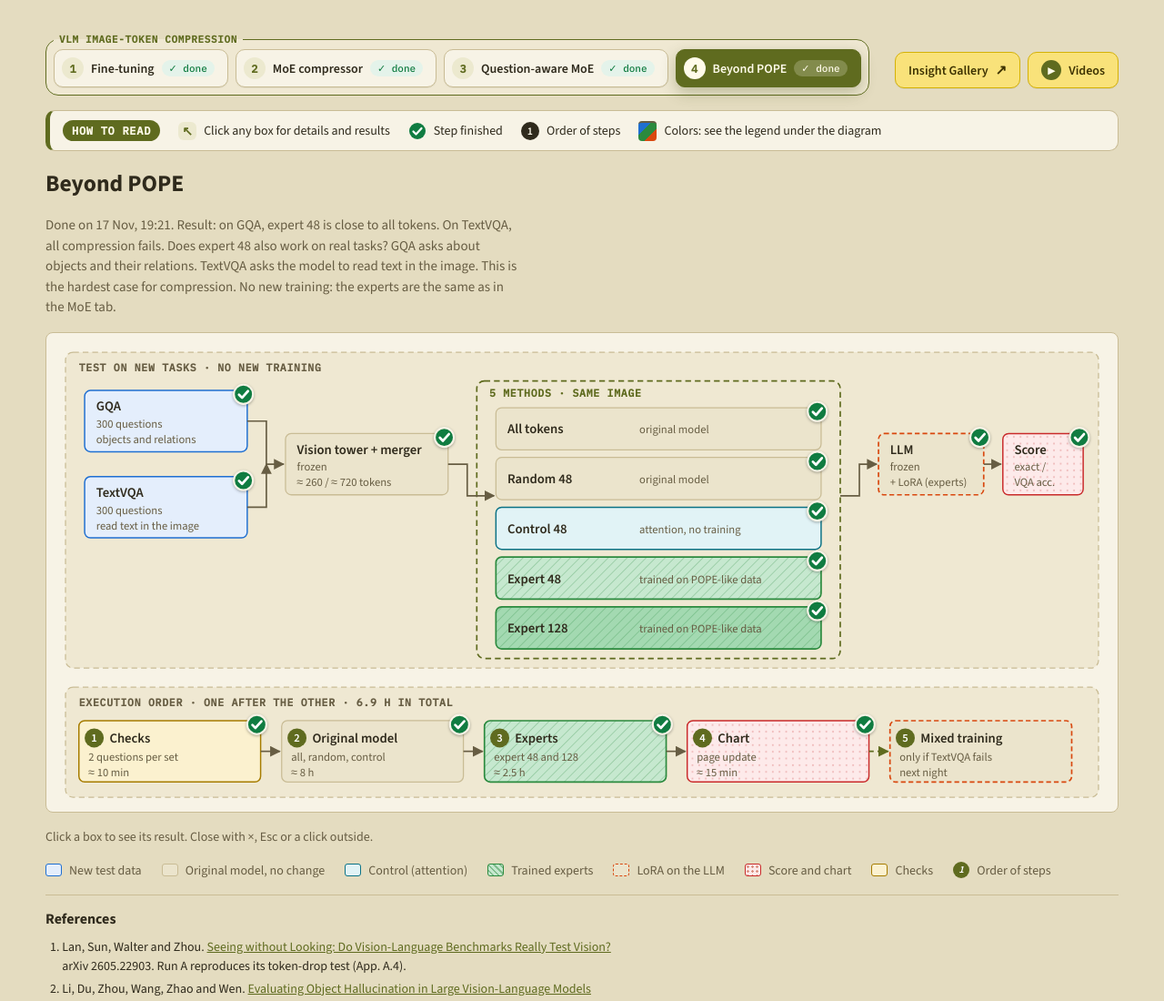
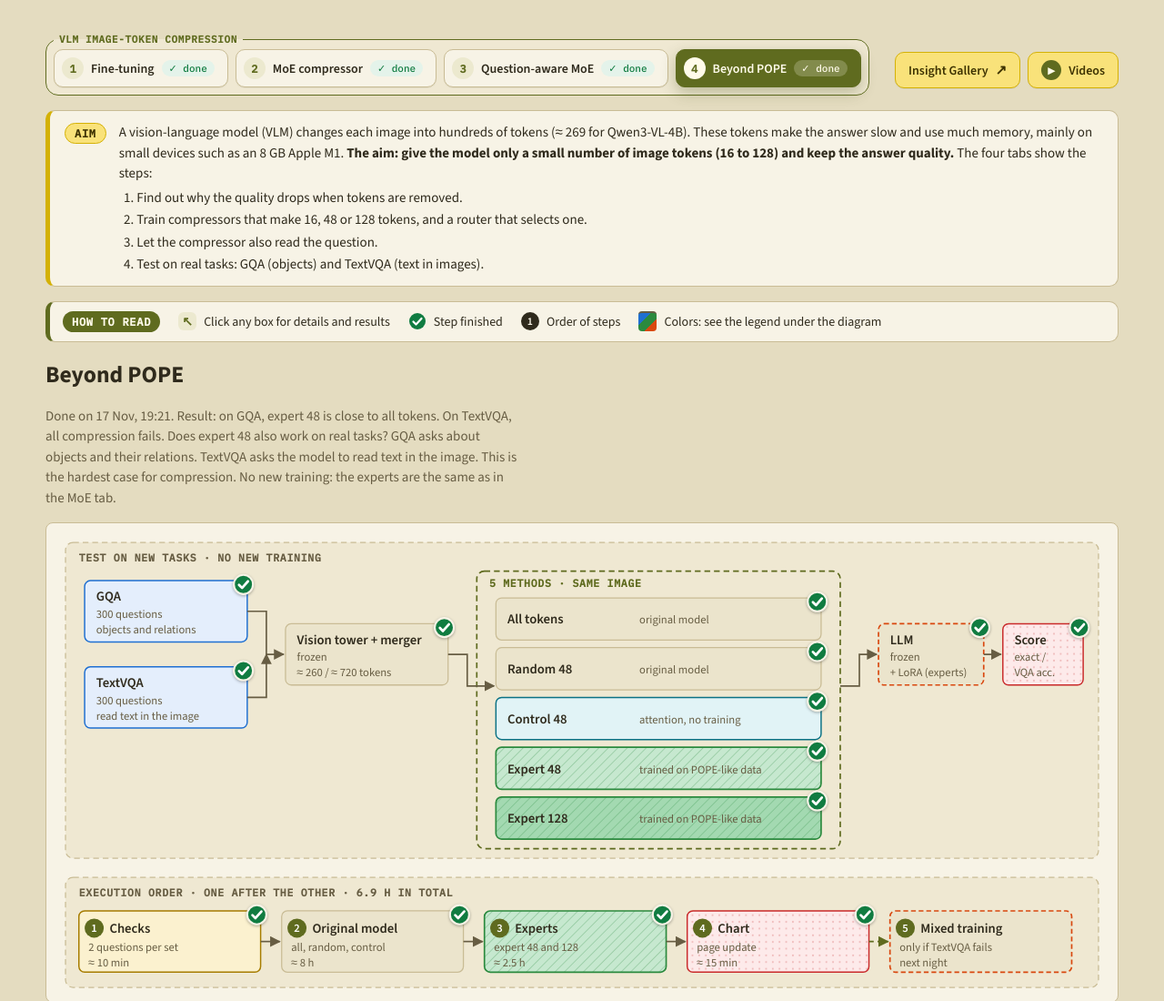
Before and after one commit to ashe-many/ashe-many.github.io, a plain HTML site: page index.html in a window 1280 px wide. Shown: the top 1100 px of the page at 91% size. Drawn offline with nearby package versions, Linux system fonts and the light colour scheme.

Commit message:
Add aim of the VLM image-token compression project
Co-Authored-By: Claude Opus 5.5 <noreply@anthropic.com>

```diff
--- a/index.html
+++ b/index.html
@@ -81,6 +81,12 @@
   .refs h2 { margin: 0; font-size: 1rem; }
   .refs ol { margin: 0; padding-left: 1.3em; display: grid; gap: 4px; max-width: 90ch; }
   .refs a { color: var(--accent); }
+  .aim { display: grid; grid-template-columns: auto 1fr; gap: 6px 14px; align-items: start; padding: 12px 16px; background: var(--canvas);
+    border: 1px solid var(--line); border-left: 5px solid #d4b106; border-radius: 10px; font-size: 15px; line-height: 1.5; }
+  .aim .hi { font: 700 12px var(--mono); letter-spacing: .06em; text-transform: uppercase; color: #3d3200; background: #f9e27a; border: 1px solid #d4b106; border-radius: 999px; padding: 3px 10px; margin-top: 1px; }
+  .aim p { margin: 0; }
+  .aim ol { margin: 4px 0 0; padding-left: 1.3em; display: grid; gap: 2px; }
+  @media (max-width: 560px) { .aim { grid-template-columns: 1fr; } }
   .howto { display: flex; flex-wrap: wrap; align-items: center; gap: 8px 20px; padding: 10px 14px; background: var(--canvas);
     border: 1px solid var(--line); border-left: 5px solid var(--accent); border-radius: 10px; font-size: 14px; color: var(--fg); }
   .howto > span { display: inline-flex; align-items: center; gap: 8px; }
@@ -241,6 +247,18 @@
     </details>
     </div>
   </nav>
+  <section class="aim" aria-label="Aim of the project">
+    <span class="hi">Aim</span>
+    <div>
+      <p>A vision-language model (VLM) changes each image into hundreds of tokens (≈ 269 for Qwen3-VL-4B). These tokens make the answer slow and use much memory, mainly on small devices such as an 8 GB Apple M1. <b>The aim: give the model only a small number of image tokens (16 to 128) and keep the answer quality.</b> The four tabs show the steps:</p>
+      <ol>
+        <li>Find out why the quality drops when tokens are removed.</li>
+        <li>Train compressors that make 16, 48 or 128 tokens, and a router that selects one.</li>
+        <li>Let the compressor also read the question.</li>
+        <li>Test on real tasks: GQA (objects) and TextVQA (text in images).</li>
+      </ol>
+    </div>
+  </section>
   <div class="howto" role="note" aria-label="How to read the diagram">
     <span class="hi">How to read</span>
     <span><i class="ic click" aria-hidden="true">↖</i>Click any box for details and results</span>
```
